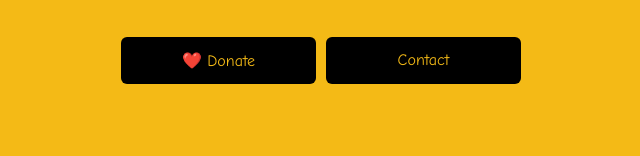
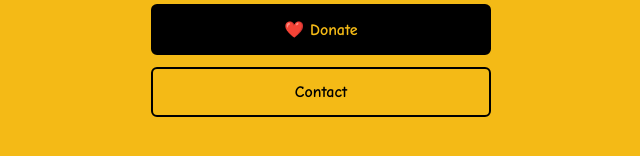
Before and after one commit to alexanderheyns/Brainfood, a plain HTML site: page index.html in a window 1280 px wide. Shown: the part 502-658 px from the top of the page, without its empty margins (319-959 px from the left). Drawn offline with Linux system fonts and the light colour scheme.

Commit message:
Added secondary button and minor improvements

```diff
--- a/index.html
+++ b/index.html
@@ -3,15 +3,14 @@
 <head>
   <meta charset="UTF-8" />
   <meta name="viewport" content="width=device-width, initial-scale=1.0"/>
-  <title>Brainrot</title>
+  <title>Sir Brainrot</title>
   <link rel="icon" type="image/png" href="favicon.png" />
+  <link href="https://fonts.googleapis.com/css2?family=Comic+Neue:wght@700&display=swap" rel="stylesheet">
   <link rel="stylesheet" href="style.css" />
-  <link href="https://fonts.googleapis.com/css2?family=Comic+Neue&display=swap" rel="stylesheet" />
 </head>
 <body>
   <img class="logo" src="Logo.png" alt="Brainrot logo" />
   <h1>New videos daily. Support the chaos! :)</h1>
-
   <div class="socials">
     <a href="https://www.tiktok.com/@sir.brainrot2" target="_blank" title="TikTok">
       <img src="https://cdn.simpleicons.org/tiktok/000000" alt="TikTok" />
@@ -29,10 +28,9 @@
       <img src="https://cdn.simpleicons.org/x/000000" alt="X" />
     </a>
   </div>
-
   <div class="action-buttons">
-    <a href="https://www.buymeacoffee.com/sirbrainrot" target="_blank">❤️ Donate</a>
-    <a href="mailto:alexander@sirbrainrot.com">Contact</a>
+    <a class="donate" href="https://www.buymeacoffee.com/sirbrainrot" target="_blank">❤️ Donate</a>
+    <a class="contact" href="mailto:alexander@sirbrainrot.com">Contact</a>
   </div>
 </body>
 </html>
--- a/style.css
+++ b/style.css
@@ -1,4 +1,7 @@
-@import url('https://fonts.googleapis.com/css2?family=Comic+Neue&display=swap');
+html, body {
+  overflow: hidden;
+  height: 100%;
+}
 
 body {
   margin: 0;
@@ -8,10 +11,10 @@ body {
   flex-direction: column;
   align-items: center;
   justify-content: center;
-  min-height: 100vh;
+  text-align: center;
   color: #000;
-  text-align: center;
   padding: 0 20px;
+  box-sizing: border-box;
 }
 
 img.logo {
@@ -23,6 +26,7 @@ img.logo {
 h1 {
   margin: 20px 0 10px;
   font-size: 1.5rem;
+  font-weight: bold;
 }
 
 .socials {
@@ -46,34 +50,43 @@ h1 {
 .action-buttons {
   display: flex;
   flex-direction: column;
-  gap: 10px;
+  gap: 12px;
   width: 100%;
-  max-width: 400px;
+  max-width: 340px;
   margin-top: 20px;
 }
 
 .action-buttons a {
-  width: 100%;
-  background: #000;
-  color: #F4BA16;
+  display: block;
   padding: 14px 0;
   font-size: 1rem;
   border-radius: 6px;
   text-decoration: none;
+  text-align: center;
+  font-weight: bold;
   transition: background-color 0.2s ease, transform 0.2s ease;
-  text-align: center;
-  display: flex;
-  align-items: center;
-  justify-content: center;
+}
+
+.action-buttons .donate {
+  background: #000;
+  color: #F4BA16;
+  border: 2px solid #000;
+}
+
+.action-buttons .contact {
+  border: 2px solid #000;
+  color: #000;
+  background-color: transparent;
 }
 
 .action-buttons a:hover {
-  background-color: #333;
-  transform: scale(1.05);
+  transform: scale(1.03);
 }
 
-@media (min-width: 600px) {
-  .action-buttons {
-    flex-direction: row;
-  }
+.action-buttons .donate:hover {
+  background-color: #333;
 }
+
+.action-buttons .contact:hover {
+  background-color: #f7d74f;
+}
```
